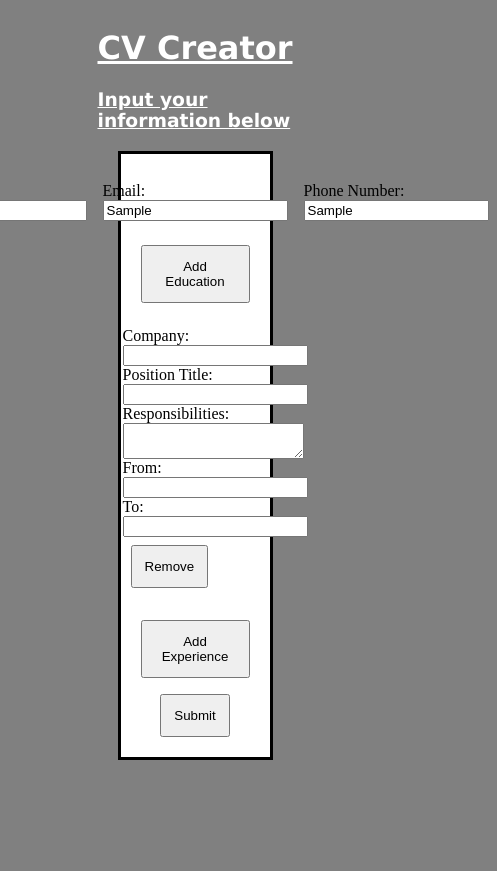
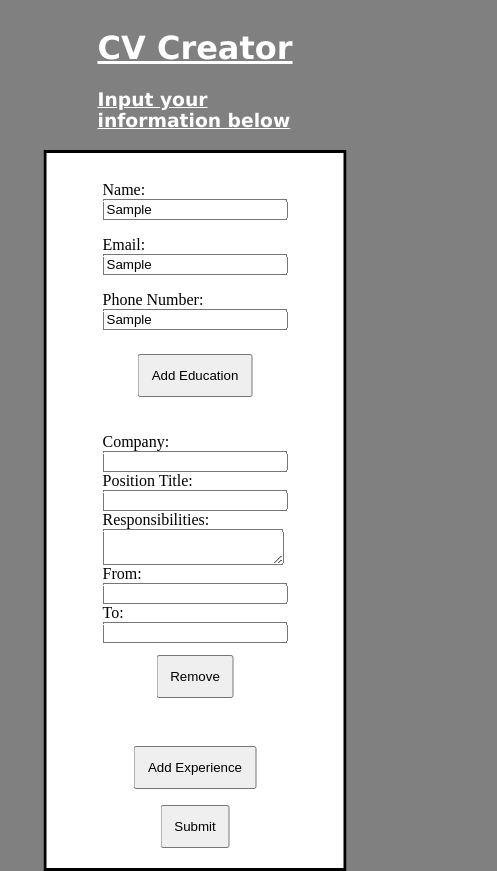
Before and after one commit to goob8079/TOP-React-cv-app, a React (Vite) app: page / in a window 390 px wide. Both pictures are taken after typing "Sample", "Sample", "Sample" into the empty fields and a click on the button "Add Experience". Shown: the whole page, 497 px wide, since content can reach past the window. Before the commit the page ends 844 px from the top, so only its background shows below. Built offline with nearby package versions, Linux system fonts and the light colour scheme.

Commit message:
style updates for smaller screens

```diff
--- a/src/components/FormEditor.jsx
+++ b/src/components/FormEditor.jsx
@@ -61,7 +61,7 @@ export function FormEditor({ formData, setFormData, onSubmit }) {
                 </ul>
                 <button className="btns-container" type="button" onClick={(e) => addEducation(e)}>Add Education</button>
 
-                <ul className={`experience-list ${experienceInfo.length > 0 ? 'visibile' : 'hidden'}`}>
+                <ul className={`experience-list ${experienceInfo.length > 0 ? 'visible' : 'hidden'}`}>
                     {/* loop through the experienceList and
                     add the new exp object to the ul element as an li element */}
                     {experienceInfo.map((exp, index) => (
--- a/src/styles/App.css
+++ b/src/styles/App.css
@@ -52,14 +52,24 @@ form {
 }
 
 .education-list.visible {
-    display: flex;
+    display: flex; flex-direction: column; justify-content: center; align-items: center;
+    padding: 12px;
+
+    button {
+        margin: 12px auto;
+    }
 }
 .education-list.hidden {
     display: none;
 }
 
 .experience-list.visible {
-    display: flex;
+    display: flex; flex-direction: column; justify-content: center; align-items: center;
+    padding: 12px;
+
+    button {
+        margin: 12px auto;
+    }
 }
 .experience-list.hidden {
     display: none;
@@ -136,3 +146,39 @@ form {
         list-style: none;
     }
 }
+
+@media (max-width: 1024px) {
+    #root {
+        height: 150vw;
+    }
+
+    form {
+        position: absolute; left: 50%;
+        transform: translateX(-50%);
+        width: 70vw;
+        margin: 0 auto;
+    }
+
+    .general-info {
+        display: flex; flex-direction: column; justify-content: center; align-content: center;
+    }
+
+    .cv-container {
+        position: absolute; left: 50%;
+        transform: translateX(-50%);
+        width: 70vw;
+        margin: 0 auto;
+    }
+
+    .cv-general-info {
+        #gen-email {
+            padding-left: 12px;
+        }
+
+        #gen-phone {
+            justify-self: flex-start;
+            padding-left: 12px;
+        }
+    }
+
+}
```
